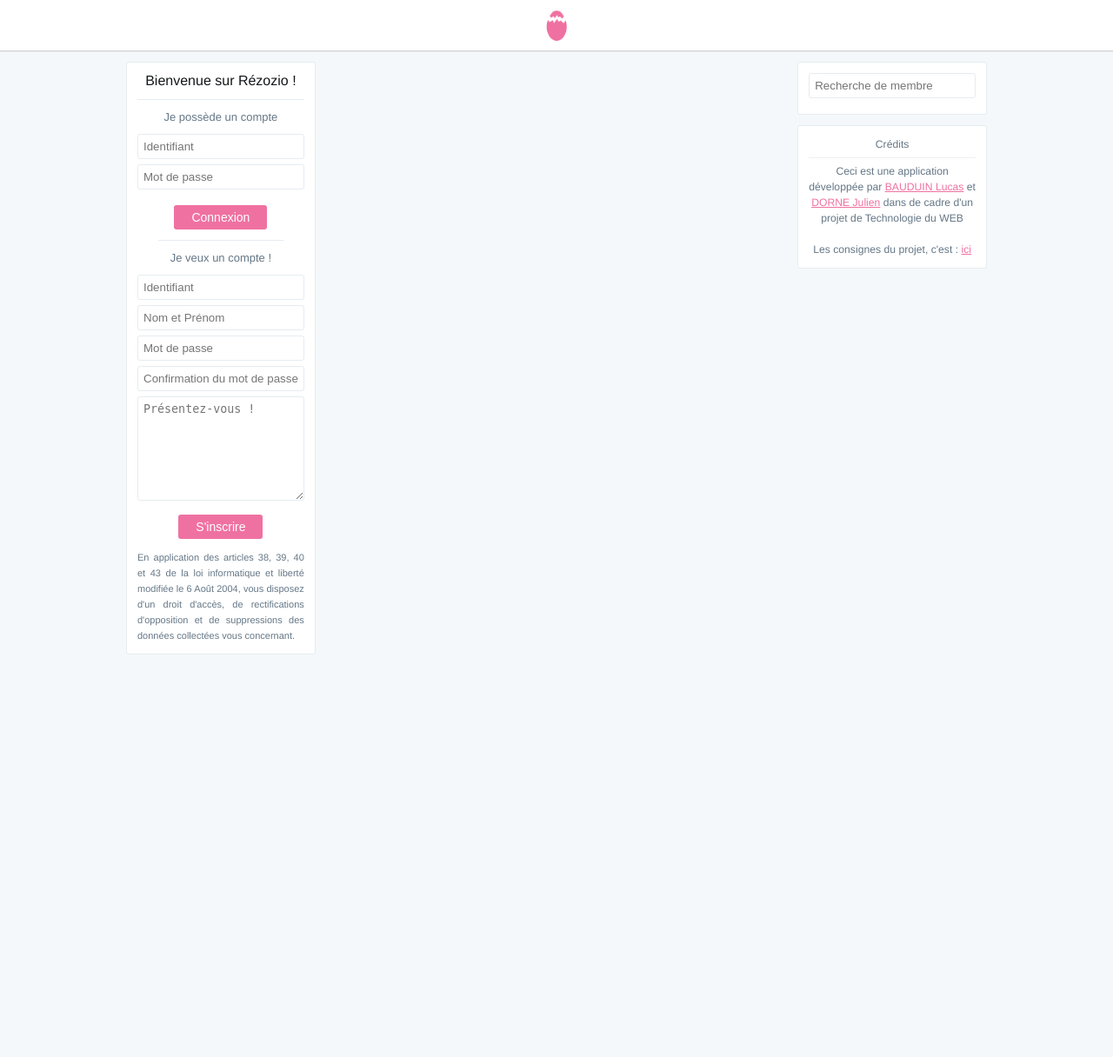
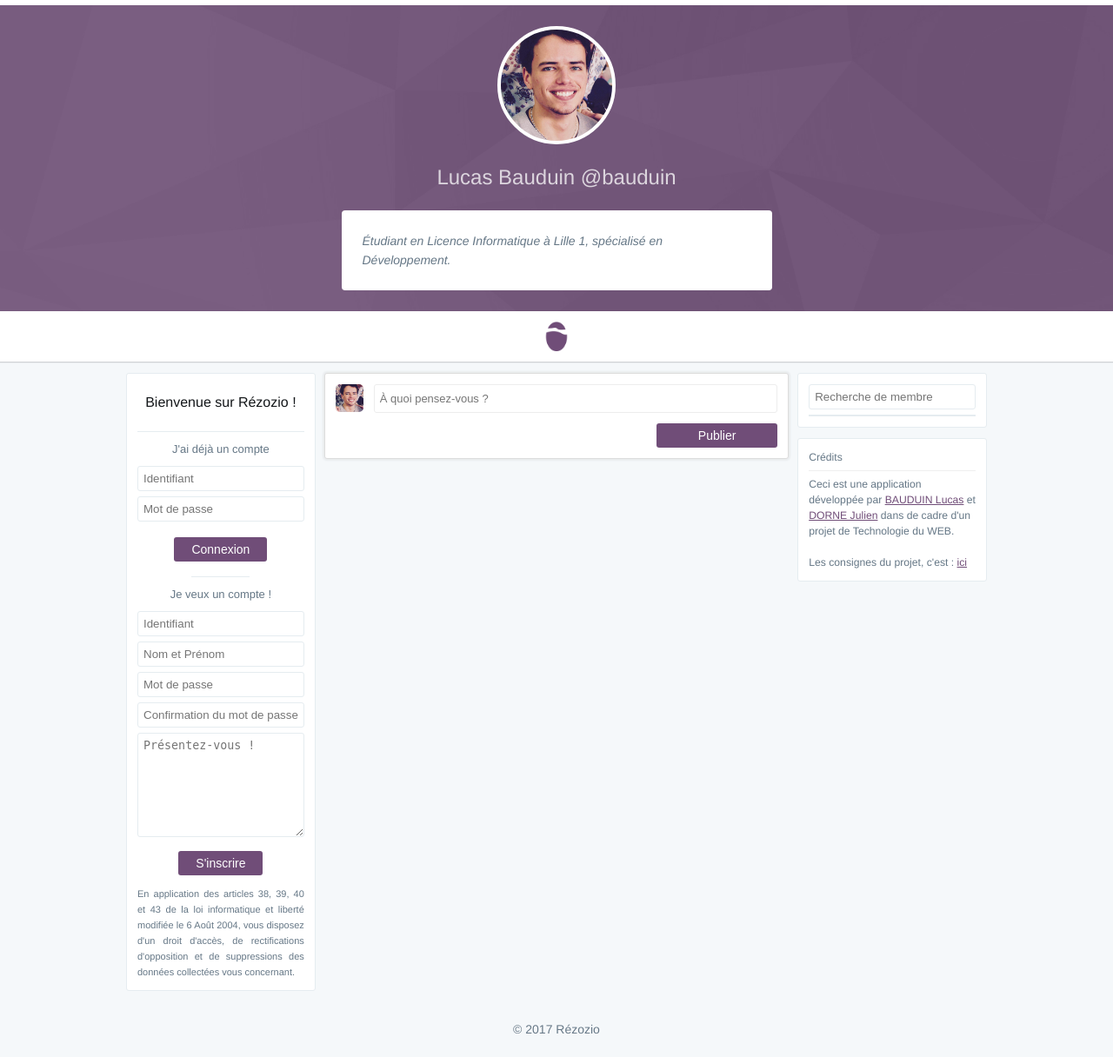
Before and after one commit to lucasbauduin/Projet_TW2_2017_2, a PHP site: page /template-home.html in a window 1280 px wide. Shown: the whole page at 87% size. Before the commit the page ends 753 px from the top, so only its background shows below. Run offline with PHP 8.4, Linux system fonts and the light colour scheme.

Commit message:
Mise a jour

```diff
--- a/connexionbdd.php
+++ b/connexionbdd.php
@@ -50,7 +50,7 @@
     $dejaclause = false;
     if($author != "null") {
       $dejaclause = true;
-      $sql .= " pseudo = $author";
+      $sql .= " pseudo = '$author'";
     }
     if($follower != "null") {
       if($dejaclause) {
@@ -98,7 +98,7 @@
       $sql .= " WHERE $scope = '%$searched%'";
     }
   }
-  $sql .= " ORDER BY identifiant ASC";
+  $sql .= " ORDER BY nom ASC";
   $stmt = $pdo->prepare($sql);
   $stmt->execute();
   $res = $stmt->fetchAll();
--- a/css/style.css
+++ b/css/style.php
@@ -1,3 +1,15 @@
+<?php
+header("Content-type: text/css; charset=iso-8859-1");
+$ct = isset($_GET['contraste']) ? (string) $_GET['contraste'] : null;
+
+if($ct != null) {
+	$couleurcontraste = '#'.$ct;
+} else {
+	$couleurcontraste = '#027bfc'; // #ef62a8 0e86fe
+}
+?>
+
+
 * {
   margin: 0;
   padding: 0;
@@ -10,7 +22,7 @@
 }
 
 a {
-  color: #ef71a1;
+  color: <?php echo $couleurcontraste; ?>;
 }
 
 header {
@@ -30,15 +42,16 @@
 form input[type="submit"] {
   padding: 6px 20px;
   margin: 12px 0 0;
-  background: #ef71a1;
+  background: <?php echo $couleurcontraste; ?>;
+  border: none;
   color: #ffffff;
   border-radius: 3px;
-  border: none;
   font-size: 14px;
+  -webkit-appearance: none;
 }
 
 .separation {
-  width: 75%;
+  width: 35%;
   margin: 12px auto 0;
   border-bottom: 1px solid #e5ecf0;
 }
@@ -46,10 +59,57 @@
 header .logo {
   width: 42px;
   height: 42px;
+  background-color: <?php echo $couleurcontraste; ?>;
   background-repeat: no-repeat;
   background-size: cover;
   background-image: url('../images/logo.png');
   margin: 4px auto;
+}
+
+section#infoUtilisateur {
+	width: 100%;
+	min-height: 220px;
+	border-top: 6px solid #ffffff;
+	background-color: <?php echo $couleurcontraste; ?>;
+	background-image: url('../images/fond.png');
+	background-size: cover;
+	padding: 0 0 24px;
+  box-sizing: border-box;
+}
+
+section#infoUtilisateur #img-profil {
+	width: 128px;
+	height: 128px;
+	margin: 24px auto 0;
+	background-size: cover;
+	border-radius: 50%;
+	background-position: center center;
+	background-repeat: no-repeat;
+	border: 4px solid #ffffff;
+}
+
+section#infoUtilisateur #presentation-profil {
+	background: #ffffff;
+	border-radius: 4px;
+	width: 50%;
+	margin: 12px auto 0;
+	padding: 24px;
+	display: block;
+  box-sizing: border-box;
+}
+
+section#infoUtilisateur #presentation-profil p {
+	color: #657786;
+	font-size: 14px;
+	line-height: 22px;
+	font-style: italic;
+}
+
+section#infoUtilisateur h1 {
+		text-align: center;
+		padding: 24px 0 12px;
+		font-weight: normal;
+		color: rgba(255,255,255, .75);
 }
 
 .fix {
@@ -79,7 +139,7 @@
 .gauche h1 {
   font-size: 1em;
   font-weight: normal;
-  padding: 0 0 12px;
+  padding: 12px 0 24px;
   margin: 0 0 12px;
   border-bottom: 1px solid #e5ecf0;
   text-align: center;
@@ -126,6 +186,12 @@
 
 article.publication.more {
   background: linear-gradient(#ffffff, #eff3f5);
+  margin: 0;
+}
+
+article.publication.more a {
+  color: #627787;
+  text-decoration: none;
 }
 
 .chargerplus {
@@ -152,9 +218,40 @@
   background-position: center center;
 }
 
-.menu .img-profil-min {
+.menu .img-profil-min, article.publiform .img-profil-min {
   width: 32px;
   height: 32px;
+}
+
+article.publiform {
+  border: 1px solid #dcdcdc;
+  box-shadow: 0 0 2px 2px #e9ecee;
+
+
+}
+article.publiform .contenu {
+  margin-left: 44px;
+}
+
+article.publiform input[type="text"] {
+  width: 100%;
+  max-width: 100%;
+  box-sizing: border-box;
+  padding: 8px 6px;
+  border: 1px solid #EDEDED;
+  font-size: 13px;
+  -webkit-appearance: none;
+  -webkit-border-radius: 0;
+
+  border-radius: 3px;
+}
+
+.menu ul#listeUtilisateurs {
+	max-height: 210px;
+	overflow-y: scroll;
+	padding-left: 9Px;
+	box-shadow: 0 0 2px #e9ecee inset;
+  border: 1px solid #e5ecf0;
 }
 
 .menu ul#listeUtilisateurs li {
@@ -216,6 +313,9 @@
   padding: 6px;
   border: 1px solid #e5ecf0;
   border-radius: 3px;
+  -webkit-appearance: none;
+  -webkit-border-radius: 0;
+  border-radius: 3px;
 }
 
 
@@ -226,7 +326,7 @@
 p.copyright {
     font-size: 12.2px;
     color: #657786;
-    text-align: center;
+    text-align: left;
     line-height: 18px;
 }
 
@@ -237,6 +337,14 @@
   margin: 0 0 0 6px;
 }
 
+footer {
+  width: 100%;
+  text-align: center;
+  font-size: 14px;
+  color: #657786;
+  padding: 24px 0;
+  text-shadow: 0 1px #fff;
+}
 
 
 
@@ -246,13 +354,20 @@
   }
 
   .principal, .menu {
-    width: 96%;
-    margin: 0 2%;
+    width: 92%;
+    margin: 0 4% 12px;
   }
 
   .menu ul#listeUtilisateurs li div.nom {
     width: 60%;
   }
 
+  .menu input[type="text"], .menu input[type="password"] {
+		padding: 12px 6px;
+	}
+
+	section#infoUtilisateur #presentation-profil {
+		width: 80%;
+	}
 
 }
--- a/js/scripts.js
+++ b/js/scripts.js
@@ -7,7 +7,7 @@
 });
 
 function chargeAccueil() {
-  getMessages(null, null, null, null, 4);
+  getMessages(null, null, null, null, null);
   findUtilisateurs("");
 }
 
@@ -99,7 +99,7 @@
     article.setAttribute('id', "voirplus");
     var chargerplus = document.createElement("div");
     var lien = document.createElement("a");
-    lien.setAttribute('href', "javascript:getMessages(null, null, null, "+(lesPublications.result.list[i-1].id)+", 4)");
+    lien.setAttribute('href', "javascript:getMessages(null, null, null, "+(lesPublications.result.list[i-1].id)+", null)");
     chargerplus.classList.add("chargerplus");
     lien.textContent = "Je veux en voir plus !";
     chargerplus.appendChild(lien);
--- a/services/findMessages.php
+++ b/services/findMessages.php
@@ -3,11 +3,11 @@
 require_once '../fonctions.php';
 $pdo = getPdo();
 
-$author = inputFilterInt('author', false) ? (int) inputFilterInt('author', false) : "null";
+$author = inputFilterString('author', false) ? (String) inputFilterString('author', false) : "null";
 $follower = inputFilterInt('follower', false) ? (int) inputFilterInt('follower', false) : "null";
 $mentioned = inputFilterInt('mentioned', false) ? (int) inputFilterInt('mentioned', false) : "null";
 $before = inputFilterInt('before', false) ? (int) inputFilterInt('before', false) : "null";
-$count = inputFilterInt('count', false) ? (int) inputFilterInt('count', false) : 15;
+$count = inputFilterInt('count', false) ? (int) inputFilterInt('count', false) : 4;
 $lesMessages = getLesMessages($author, $follower, $mentioned, $before, $count);
 $hasMore = getLesMessages($author, $follower, $mentioned, $before, $count) != getLesMessages($author, $follower, $mentioned, $before, $count + 1);
 
--- a/template-home.html
+++ b/template-home.html
@@ -3,21 +3,28 @@
   <head>
     <meta charset="utf-8" />
     <meta name="viewport" content="width=device-width">
-    <link rel="stylesheet" href="css/style.css" />
+    <link rel="stylesheet" href="css/style.php?contraste=704d78" />
     <link href="https://fonts.googleapis.com/css?family=Yantramanav:300,400" rel="stylesheet">
   </head>
   <body onload="chargeAccueil()">
+    <section id="infoUtilisateur">
+      <div class="enveloppe">
+        <div id="img-profil" style="background-image: url(http://192.168.0.251:8888/tw2_projet2/images/bauduin.jpg);"></div>
+        <h1>Lucas Bauduin <span id="pseudo">@bauduin</span></h1>
+        <div id="presentation-profil"><p>Étudiant en Licence Informatique à Lille 1, spécialisé en Développement.</p></div>
+      </di>
+    </section>
     <header>
       <div class="enveloppe"><div class="logo"></div></div>
     </header>
     <div class="enveloppe">
       <section class="menu gauche">
         <h1>Bienvenue sur Rézozio !</h1>
-        <div class="label">Je possède un compte</div>
+        <div class="label">J'ai déjà un compte</div>
         <form action="" method="">
           <input id="loginconnexion" type="text" name="login" placeholder="Identifiant" />
           <input type="password" name="password" placeholder="Mot de passe" />
-          <div class="bouton"><input type="submit" value="Connexion" /></div>
+          <div class="bouton" style="margin: 0 0 17px;"><input type="submit" value="Connexion" /></div>
           <div class="fix"></div>
         </form>
         <div class="separation"></div>
@@ -36,19 +43,31 @@
         </form>
       </section>
       <section id="contenuprincipal" class="principal gauche">
+        <article class="publication publiform" >
+          <div class="img-profil-min" style="background-image: url(http://192.168.0.251:8888/tw2_projet2/images/bauduin.jpg);"></div>
+          <div class="contenu">
+            <form action="" method="">
+              <input type="text" name="login" placeholder="À quoi pensez-vous ?" />
+              <div class="bouton" style="text-align: right;"><input type="submit" style="width: 30%; margin: 6px 0 0;" value="Publier" /></div>
+            </form>
+          </div>
+        </article>
         <div id="listePublications"></div>
         <div id="parentvoirplus"><div id="chargerplus"></div></div>
       </section>
-      <footer class="menu droite">
+      <div class="menu droite">
         <div class="rechercheUtilisateurs"><input id="searched" type="text" name="searched" placeholder="Recherche de membre" /></div>
         <ul id="listeUtilisateurs"></ul>
+      </div>
+      <div class="menu droite">
+        <p class="copyright" style="padding: 0px 0 6px; margin-bottom: 6px; border-bottom: 1px solid #efefef;">Crédits</p>
+        <p class="copyright" style="">Ceci est une application développée par <a href="mailto:lucas.bauduin@etudiant.univ-lille1.fr">BAUDUIN Lucas</a> et <a href="mailto:julien.dorne@etudiant.univ-lille1.fr">DORNE Julien</a> dans de cadre d'un projet de Technologie du WEB.</p><br />
+        <p class="copyright">Les consignes du projet, c'est  : <a href="http://www.fil.univ-lille1.fr/~bogaert/tw2/projet2017-2/projet2017-2.html">ici</a>
+      </div>
+      <div class="fix"></div>
+      <footer>
+        <p>© 2017 Rézozio</p>
       </footer>
-      <footer class="menu droite">
-        <p class="copyright" style="padding: 0px 0 6px; margin-bottom: 6px; border-bottom: 1px solid #efefef;">Crédits</p>
-        <p class="copyright" style="">Ceci est une application développée par <a href="mailto:lucas.bauduin@etudiant.univ-lille1.fr">BAUDUIN Lucas</a> et <a href="mailto:julien.dorne@etudiant.univ-lille1.fr">DORNE Julien</a> dans de cadre d'un projet de Technologie du WEB</p><br />
-        <p class="copyright">Les consignes du projet, c'est  : <a href="http://www.fil.univ-lille1.fr/~bogaert/tw2/projet2017-2/projet2017-2.html">ici</a>
-      </footer>
-      <div class="fix"></div>
     <div>
     <script type="text/javascript" src="js/scripts.js"></script>
 
```
Also changed, not shown: images/fond.png (added), images/logo.png, 1 other file.
